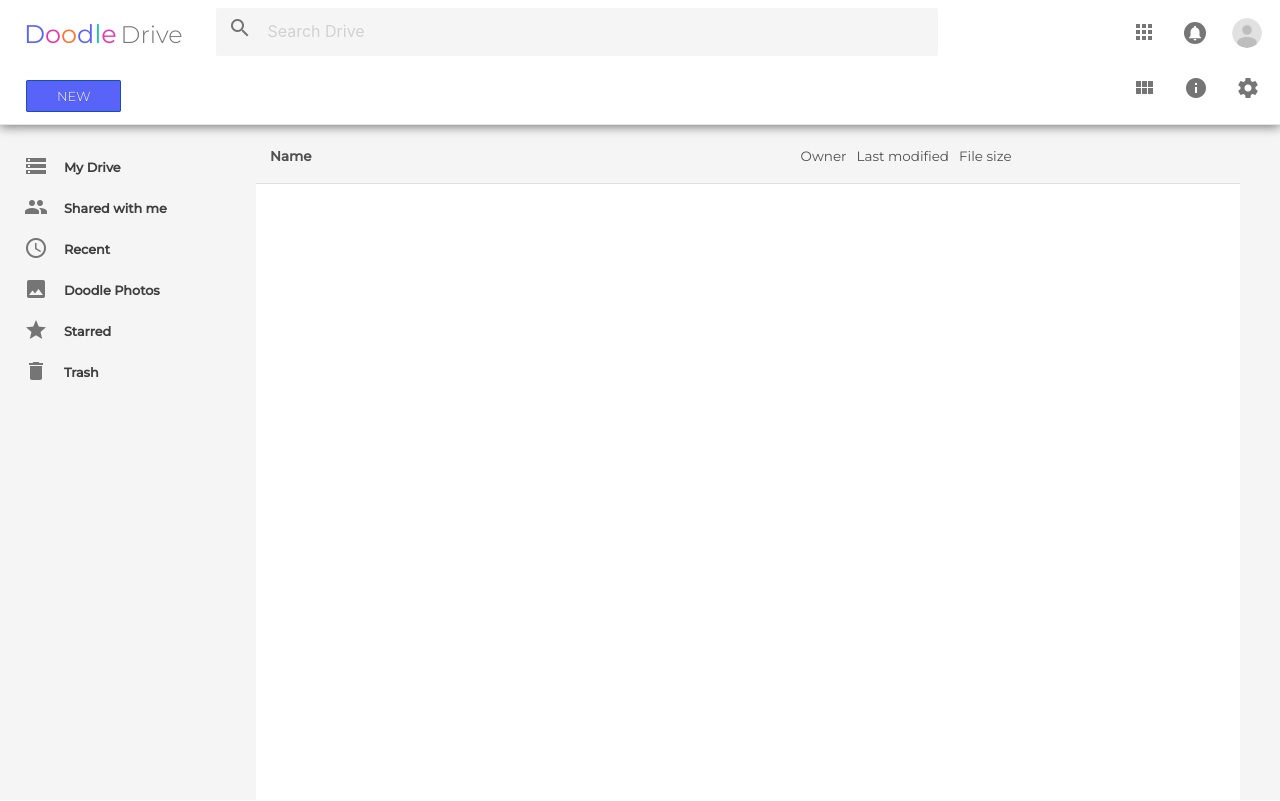
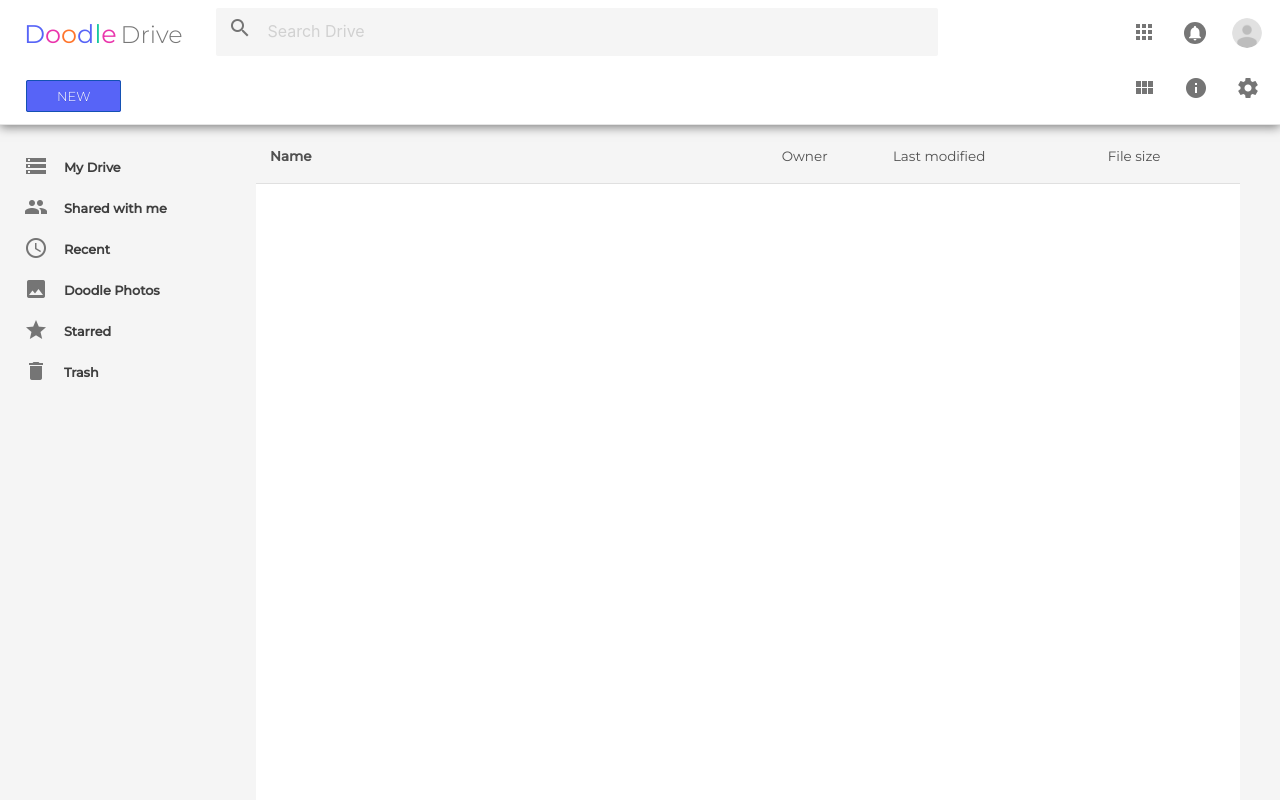
Before and after one commit to cosmicbuffalo/drive, a Django app: template apps/main/templates/main/home.html in a window 1280 px wide. Run offline with Django 3.2, Linux system fonts and the light colour scheme; the template is opened without the code that fills it, so the values that code supplies are empty; parts of the project's set-up code (start-up, migrations or seed data) failed here and were passed over; some libraries are stand-ins or nearby versions.

Commit message:
fixed headers not lining up with inner table columns issue

```diff
--- a/apps/main/static/main/css/home_styles.css
+++ b/apps/main/static/main/css/home_styles.css
@@ -322,7 +322,30 @@ div.top-bottom-spacer{
   /*overflow-y: scroll;*/
 }
 #main-table{
+  table-layout: fixed;
   height: 100%;
+}
+.name-cell{
+  width: 50%
+}
+.owner-cell{
+  width: 10%;
+}
+.updated-at-cell{
+  width: 20%;
+}
+.size-cell{
+  width: 10%
+}
+th.header-adjust label{
+  position: relative;
+  left: -13px;
+}
+th.updated-at-cell label{
+  left: -17px;
+}
+th.size-cell label{
+  left: -22px;
 }
 #container-cell{
   padding:0px;
@@ -441,11 +464,7 @@ tr a{
 td, th{
   border-radius: 0px !important;
 }
-#main-table th{
-  display: inline-block;
-}
-#main-table th:first-child {
-  padding-right: 484px;
+
 }
 td.owner-cell{
   width: 100px;
--- a/apps/main/templates/main/home.html
+++ b/apps/main/templates/main/home.html
@@ -184,10 +184,10 @@
           <table cellspacing=0 id="main-table">
             <thead>
               <tr class="header-row">
-                <th><label class="table-header-label">Name</label></th>
-                <th><label class="table-header-label">Owner</label></th>
-                <th><label class="table-header-label">Last modified</label></th>
-                <th><label class="table-header-label">File size</label></th>
+                <th class="name-cell"><label class="table-header-label">Name</label></th>
+                <th class="owner-cell header-adjust"><label class="table-header-label">Owner</label></th>
+                <th class="updated-at-cell header-adjust"><label class="table-header-label">Last modified</label></th>
+                <th class="size-cell header-adjust"><label class="table-header-label">File size</label></th>
               </tr>
             </thead>
 
```
